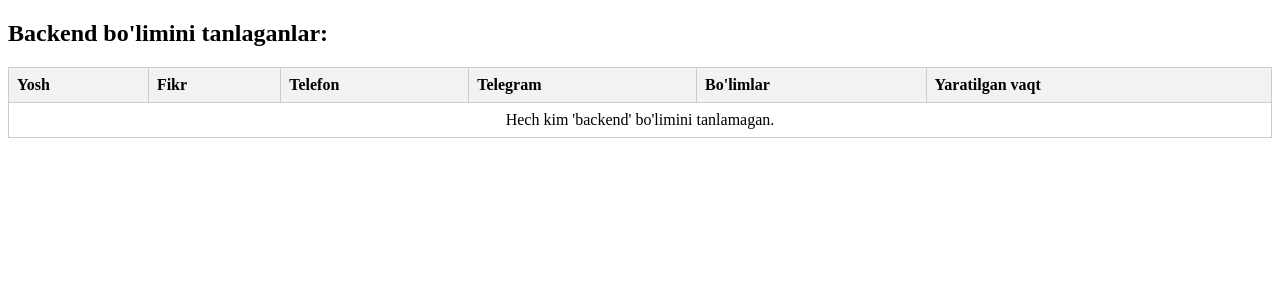
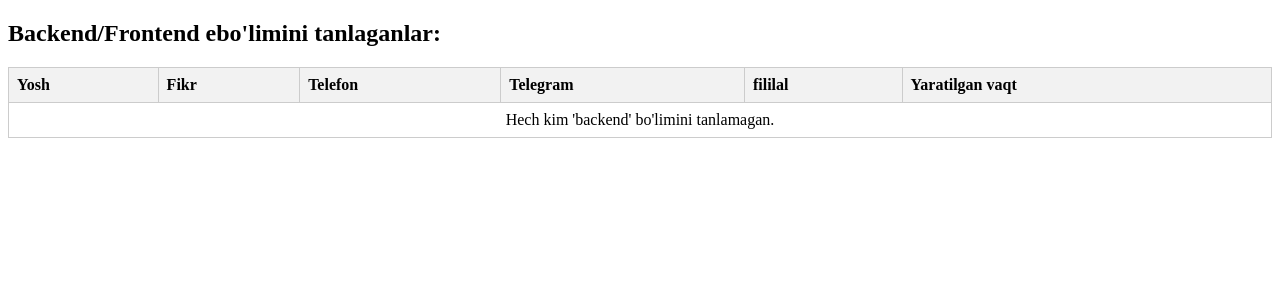
Before and after one commit to pyrift/course, a Django app: page /backend_filter/ in a window 1280 px wide. Shown: the top 300 px of the page. Run offline with Django 5.2, Linux system fonts and the light colour scheme; data that the repository does not hold is empty.

Commit message:
filter bilimda bazi yaoziuvlar togirlandi

```diff
--- a/course/templates/template.html
+++ b/course/templates/template.html
@@ -2,7 +2,7 @@
 <!DOCTYPE html>
 <html>
 <head>
-    <title>Backend bo'limini tanlaganlar</title>
+    <title>Backend/Frontend ebo'limini tanlaganlar</title>
     <style>
         table {
             border-collapse: collapse;
@@ -27,7 +27,7 @@
     </style>
 </head>
 <body>
-    <h2>Backend bo'limini tanlaganlar:</h2>
+    <h2>Backend/Frontend ebo'limini tanlaganlar:</h2>
 
     <table>
         <thead>
@@ -36,7 +36,7 @@
                 <th>Fikr</th>
                 <th>Telefon</th>
                 <th>Telegram</th>
-                <th>Bo'limlar</th>
+                <th>fililal</th>
                 <th>Yaratilgan vaqt</th>
             </tr>
         </thead>
```
